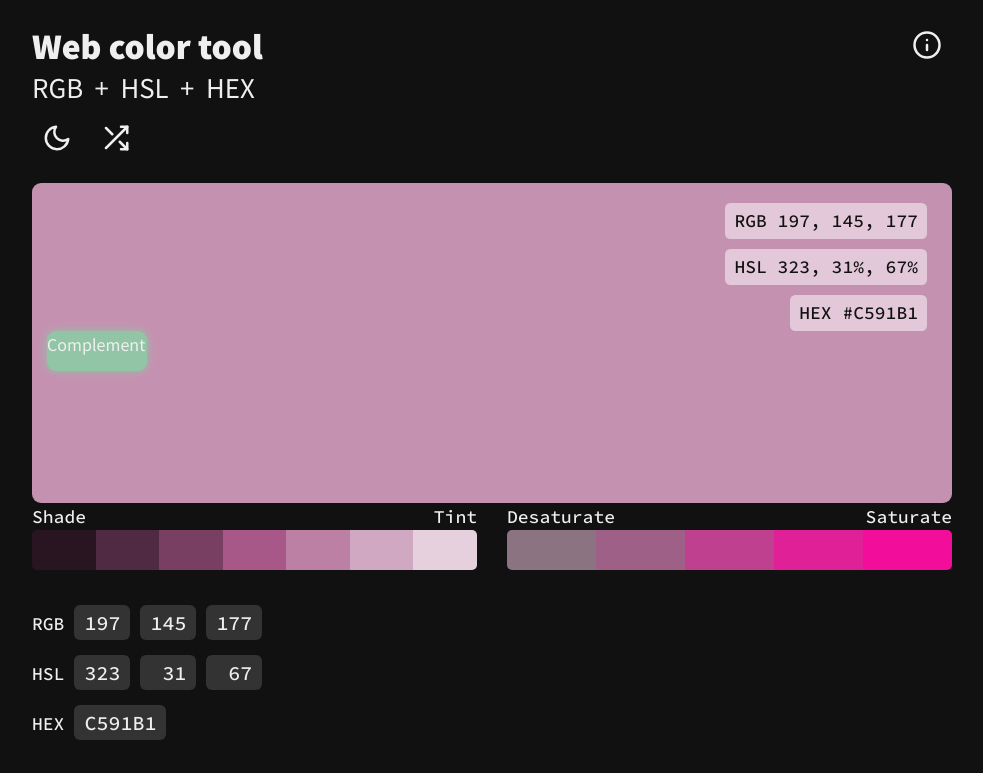
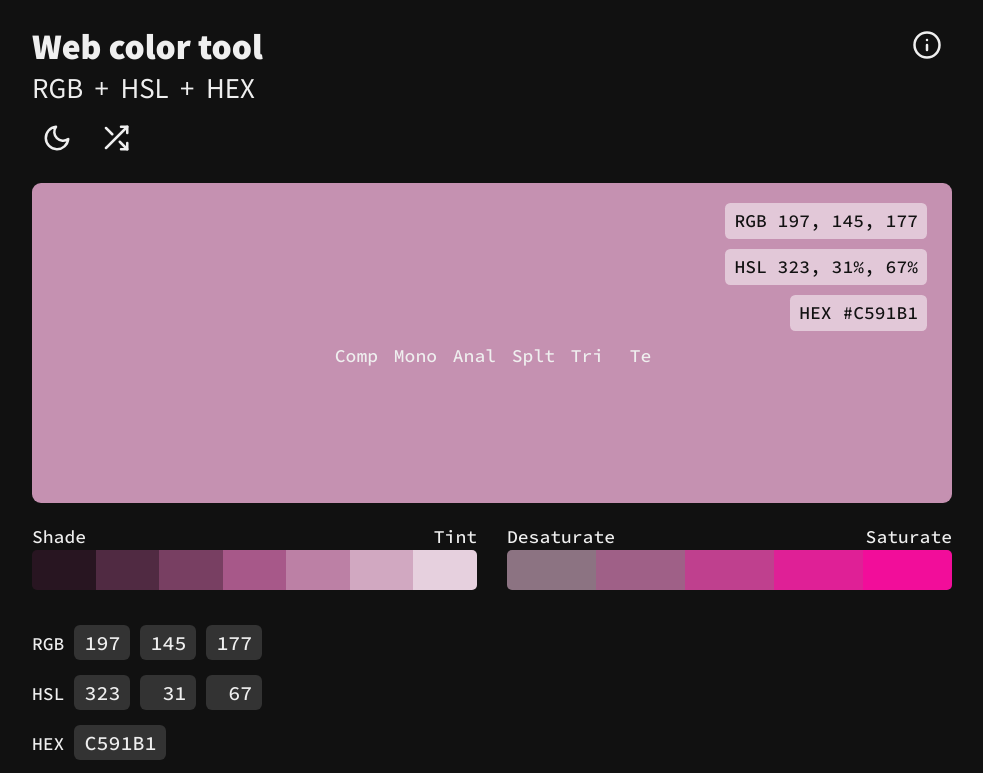
Before and after one commit to murbar/web-color-tool, a React (Create React App) app: page / in a window 1280 px wide. Shown: the top 773 px of the page, without its empty margins (148-1131 px from the left). Built offline with nearby package versions, Linux system fonts and the light colour scheme.

Commit message:
Rough in harmonies

```diff
--- a/src/components/Complement.js
+++ /dev/null
@@ -1,23 +0,0 @@
-import React from 'react';
-import styled from 'styled-components';
-import colorConvert from '../colorConvert';
-import { useSpring, animated } from 'react-spring';
-
-const ComplementStyles = styled(animated.div)`
-  width: 10rem;
-  height: 4rem;
-  border-radius: 0.5em;
-`;
-
-export default function Complement({ colorValues }) {
-  const [h, s, l] = colorValues.hsl;
-  const newHue = (h - 180) % 360;
-  const hslCSS = colorConvert.hsl.toCSS([newHue, s, l]);
-  const compColor = useSpring({
-    config: { duration: 400 },
-    background: hslCSS,
-    boxShadow: `0 0 1rem ${hslCSS}`
-  });
-
-  return <ComplementStyles style={compColor}>Complement</ComplementStyles>;
-}
--- /dev/null
+++ b/src/components/Harmonies.js
@@ -0,0 +1,147 @@
+import React, { useState } from 'react';
+import styled from 'styled-components';
+import IconButton from 'components/common/IconButton';
+import colorConvert from '../colorConvert';
+import { useSpring, animated } from 'react-spring';
+
+const harmonies = {
+  CO: 'Complementary',
+  MO: 'Monochromatic',
+  AN: 'Analogous',
+  SP: 'Split Complementary',
+  TR: 'Triadic',
+  TE: 'Tetradic'
+};
+
+const Styles = styled.div``;
+const Toggle = styled.div`
+  text-align: center;
+`;
+const Display = styled.div`
+  display: flex;
+  background: white;
+  position: absolute;
+  width: 100%;
+  height: 8rem;
+  left: 0;
+  bottom: 0;
+  h3 {
+    position: absolute;
+    top: -3em;
+  }
+`;
+const SwatchStyles = styled(animated.div)`
+  background: #${p => p.hex};
+  flex: 1;
+`;
+
+const Swatch = ({ hex }) => {
+  const transition = useSpring({
+    config: { duration: 400 },
+    background: `#${hex}`
+  });
+  return (
+    <SwatchStyles style={transition} hex={hex}>
+      #{hex}
+    </SwatchStyles>
+  );
+};
+
+const getComplimentHex = ([h, s, l]) => {
+  const complementHue = (h - 180) % 360;
+  return colorConvert.hsl.toHex([complementHue, s, l]);
+};
+
+const getMonochromaticHexValues = ([h, s, l]) => {
+  const lumAdjust = l > 50 ? (100 - l) * 0.5 : l * 0.5;
+  const hex1 = colorConvert.hsl.toHex([h, s, l + lumAdjust]);
+  const hex2 = colorConvert.hsl.toHex([h, s, l - lumAdjust]);
+  return [hex1, hex2];
+};
+
+const getAnalogousValues = ([h, s, l]) => {
+  const hex1 = colorConvert.hsl.toHex([h - 30, s, l]);
+  const hex2 = colorConvert.hsl.toHex([h + 30, s, l]);
+  return [hex1, hex2];
+};
+
+const getSplitComplementValues = ([h, s, l]) => {
+  const complementHue = (h - 180) % 360;
+  const hex1 = colorConvert.hsl.toHex([complementHue - 30, s, l]);
+  const hex2 = colorConvert.hsl.toHex([complementHue + 30, s, l]);
+  return [hex1, hex2];
+};
+
+const getTriadicValues = ([h, s, l]) => {
+  const complementHue = (h - 180) % 360;
+  const hex1 = colorConvert.hsl.toHex([complementHue - 60, s, l]);
+  const hex2 = colorConvert.hsl.toHex([complementHue + 60, s, l]);
+  return [hex1, hex2];
+};
+
+const getTetradicValues = ([h, s, l]) => {
+  const complementHue = (h - 180) % 360;
+  const hex1 = colorConvert.hsl.toHex([complementHue, s, l]);
+  const hex2 = colorConvert.hsl.toHex([complementHue + 60, s, l]);
+  const hex3 = colorConvert.hsl.toHex([complementHue - 120, s, l]);
+  return [hex1, hex2, hex3];
+};
+
+export default function Harmonies({ hsl }) {
+  const [showing, setShowing] = useState(null);
+
+  return (
+    <Styles>
+      <Toggle>
+        {showing !== null && <IconButton onClick={() => setShowing(null)}>X</IconButton>}
+        <IconButton onClick={() => setShowing(harmonies.CO)}>Comp</IconButton>
+        <IconButton onClick={() => setShowing(harmonies.MO)}>Mono</IconButton>
+        <IconButton onClick={() => setShowing(harmonies.AN)}>Anal</IconButton>
+        <IconButton onClick={() => setShowing(harmonies.SP)}>Splt</IconButton>
+        <IconButton onClick={() => setShowing(harmonies.TR)}>Tri</IconButton>
+        <IconButton onClick={() => setShowing(harmonies.TE)}>Te</IconButton>
+      </Toggle>
+      {showing !== null && (
+        <Display>
+          <h3>{showing}</h3>
+          {showing === harmonies.CO && <Swatch hex={getComplimentHex(hsl)} />}
+          {showing === harmonies.MO && (
+            <>
+              {getMonochromaticHexValues(hsl).map(hex => (
+                <Swatch key={hex} hex={hex} />
+              ))}
+            </>
+          )}
+          {showing === harmonies.AN && (
+            <>
+              {getAnalogousValues(hsl).map(hex => (
+                <Swatch key={hex} hex={hex} />
+              ))}
+            </>
+          )}
+          {showing === harmonies.SP && (
+            <>
+              {getSplitComplementValues(hsl).map(hex => (
+                <Swatch key={hex} hex={hex} />
+              ))}
+            </>
+          )}
+          {showing === harmonies.TR && (
+            <>
+              {getTriadicValues(hsl).map(hex => (
+                <Swatch key={hex} hex={hex} />
+              ))}
+            </>
+          )}
+          {showing === harmonies.TE && (
+            <>
+              {getTetradicValues(hsl).map(hex => (
+                <Swatch key={hex} hex={hex} />
+              ))}
+            </>
+          )}
+        </Display>
+      )}
+    </Styles>
+  );
+}
--- a/src/components/Preview.jsx
+++ b/src/components/Preview.jsx
@@ -1,47 +1,39 @@
 import React from 'react';
 import styled from 'styled-components';
-import media from '../styles/media';
+import breakpoints from '../styles/media';
 import colorConvert from '../colorConvert';
 import ColorValues from './ColorValues';
 import { useSpring, animated } from 'react-spring';
-import Complement from './Complement';
+import Harmonies from 'components/Harmonies';
 
 const ColorDisplay = styled(animated.div)`
   height: 30vh;
   min-height: 25rem;
-  margin: 0 -2rem;
+  margin: 0 -2rem 2rem;
   padding: 1rem 1.5rem;
-  ${media.tall`
+  position: relative;
+  overflow: hidden;
+  ${breakpoints.tall`
     height: 40vh;
   `}
-  ${media.tablet`
+  ${breakpoints.tablet`
     border-radius: 0.5em;
-    margin: 0;
+    margin: 0 0 2rem;
     padding: 1rem 1.5rem;
   `}
 `;
 
-const SpecText = styled.div`
-  font-size: 1.75em;
-  width: 16ch;
-`;
-
 export default function Preview({ colorValues }) {
   const rgbCSS = colorConvert.rgb.toCSS(colorValues.rgb);
-  // const [r, g, b] = colorValues.rgb;
-  // const shadow = `rgba(${r}, ${g}, ${b}, 0.3)`;
   const color = useSpring({
     config: { duration: 400 },
     background: rgbCSS
-    // boxShadow: `0 0 1rem ${rgbCSS}`
-    // boxShadow: `0 0 0 0.5rem ${shadow}, 0 0 0 0.9rem ${shadow}, 0 0 0 1.2rem ${shadow}`
   });
 
   return (
     <ColorDisplay style={color}>
-      {/* <SpecText>The quick brown fox jumps over the lazy dog.</SpecText> */}
       <ColorValues colorValues={colorValues} />
-      <Complement colorValues={colorValues} />
+      <Harmonies hsl={colorValues.hsl} />
     </ColorDisplay>
   );
 }
```
